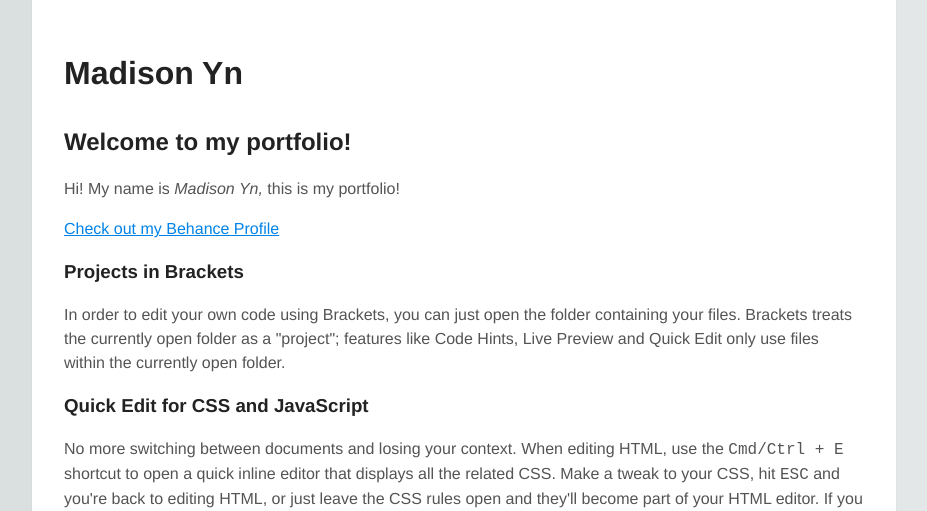
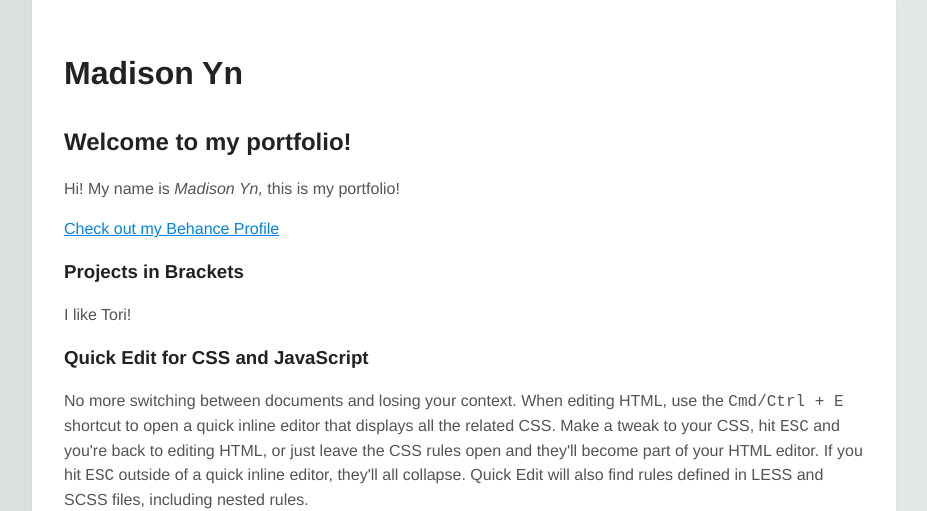
Before and after one commit to jfong27/madisonyn.github.io, a plain HTML site: page index.html in a window 1280 px wide. Shown: the top 511 px of the page, without its empty margins (176-1103 px from the left). Drawn offline with Linux system fonts and the light colour scheme.

Commit message:
I like Tori

```diff
--- a/index.html
+++ b/index.html
@@ -28,11 +28,9 @@
         </p>
 
         <h3>Projects in Brackets</h3>
-        <div> </div>
+
         <p>
-            In order to edit your own code using Brackets, you can just open the folder containing your files.
-            Brackets treats the currently open folder as a "project"; features like Code Hints, Live Preview and
-            Quick Edit only use files within the currently open folder.
+            I like Tori!
         </p>
 
         <samp>
```
